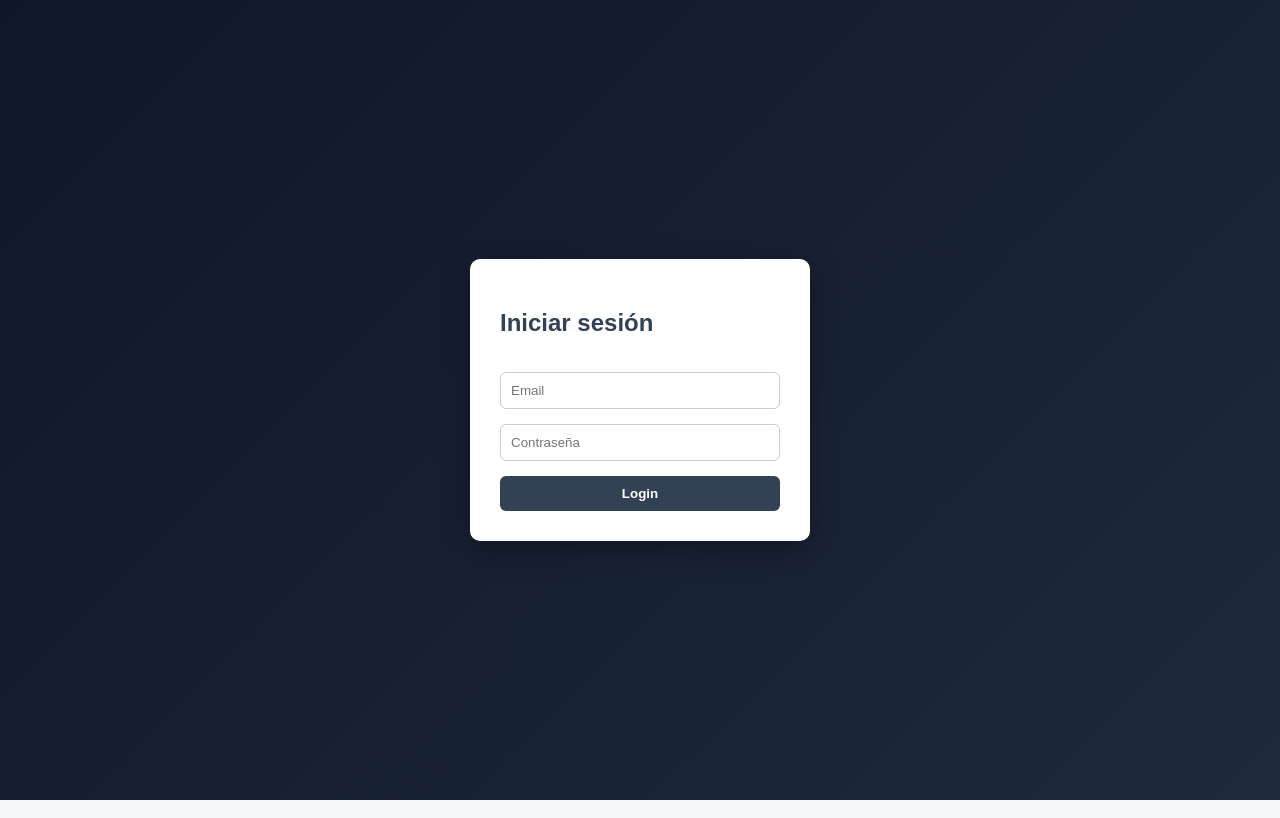
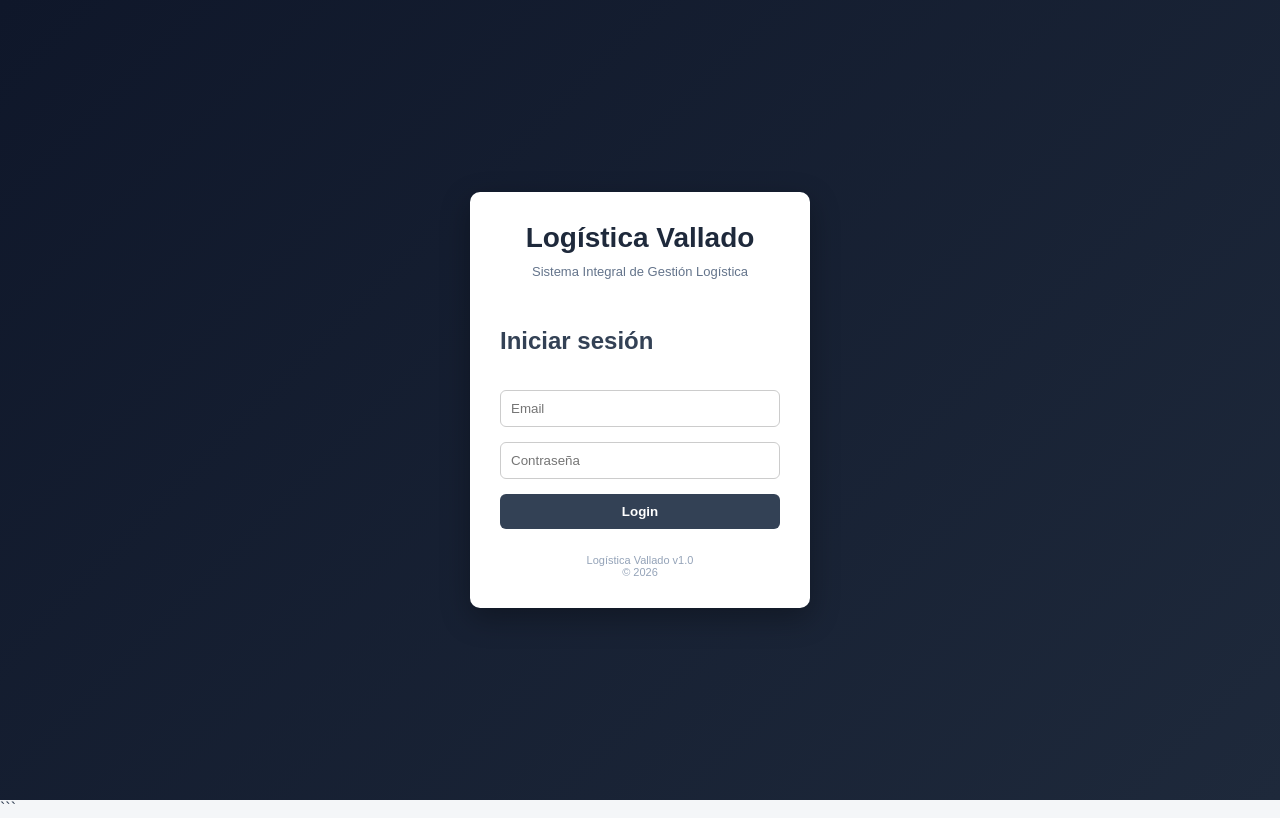
Before and after one commit to estebanifts24/logistica_vallado, a website with bundled scripts: page frontend/index.html in a window 1280 px wide. Built offline with nearby package versions, Linux system fonts and the light colour scheme.

Commit message:
implementando mejoras en login

````diff
--- a/frontend/css/styles.css
+++ b/frontend/css/styles.css
@@ -24,6 +24,27 @@ body {
   flex-direction: column;
   gap: 15px;
   box-shadow: 0 10px 30px rgba(0,0,0,0.3);
+}
+
+.login-title{
+  margin:0;
+  text-align:center;
+  color:#1e293b;
+  font-size:28px;
+}
+
+.login-subtitle{
+  text-align:center;
+  color:#64748b;
+  font-size:13px;
+  margin-top:-5px;
+}
+
+.login-footer{
+  margin-top:10px;
+  text-align:center;
+  font-size:11px;
+  color:#94a3b8;
 }
 
 /* ---------------- INPUTS ---------------- */
--- a/frontend/index.html
+++ b/frontend/index.html
@@ -9,19 +9,47 @@
 
 <body>
 
+
 <!-- 🔐 LOGIN VIEW -->
 <div id="loginView" class="login-container">
 
   <div class="login-box">
+
+    <h1 class="login-title">
+      Logística Vallado
+    </h1>
+
+    <p class="login-subtitle">
+      Sistema Integral de Gestión Logística
+    </p>
+
     <h2>Iniciar sesión</h2>
 
     <input id="email" placeholder="Email">
-    <input id="password" type="password" placeholder="Contraseña">
 
-    <button id="btnLogin">Login</button>
+    <input
+      id="password"
+      type="password"
+      placeholder="Contraseña"
+    >
+
+    <button id="btnLogin">
+      Login
+    </button>
+
+    <div class="login-footer">
+      Logística Vallado
+
+      v1.0 <br>
+
+      © 2026
+    </div>
+
   </div>
 
 </div>
+```
+
 
 <!-- 📊 DASHBOARD APP -->
 <div id="app" style="display:none;">
````
